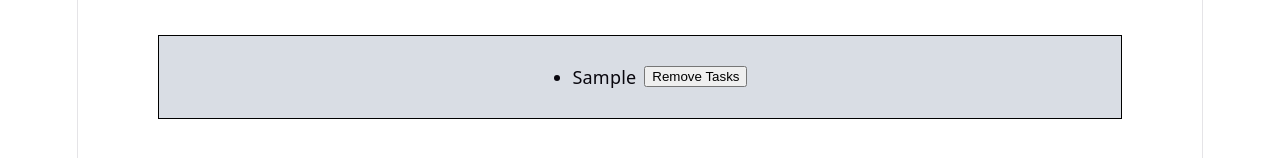
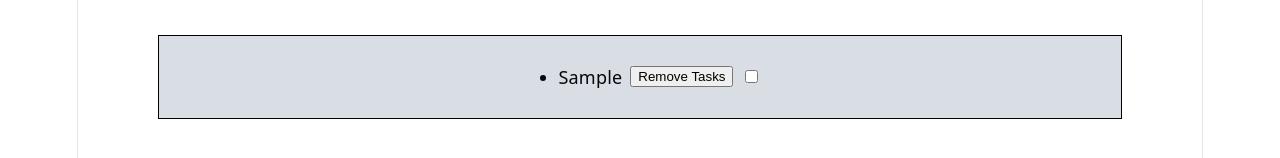
Before and after one commit to Akshat-Dev-tech/Doify, a React (Vite) app: page / in a window 1280 px wide. Both pictures are taken after typing "Sample" into the empty fields and a click on the button "Add Task". Shown: the part 198-356 px from the top of the page. Built offline with nearby package versions, Linux system fonts and the light colour scheme.

Commit message:
feat: mark completed tasks funcitonality

```diff
--- a/src/App.jsx
+++ b/src/App.jsx
@@ -14,10 +14,21 @@ function App() {
    setTasks(tasks.filter((_,index)=>index!=i))
   }
 
+  const completeTask=(e,todo ,i)=>{
+    setTasks(tasks.map((task,index)=>{
+      if(index===i){
+        let val = e.target.checked ? {...task,completed:true} : {...task,completed:false}
+        return val
+      }
+      else return task
+    }))
+  }
+
   const renderToDos = (todoobj,i) => (
     <div className='display-flex'>
-      <li>{todoobj.todo}</li>
-      <button type="button" onClick={()=>removeTask(todoobj.todo,i)}> Remove Tasks</button>
+      <li className={todoobj.completed ? 'completed' : ''}>{todoobj.todo}</li>
+      <button type="button" onClick={() => removeTask(todoobj.todo, i)}> Remove Tasks</button>
+      <input type="checkbox" onChange={(e)=>completeTask(e,todoobj.todo,i)}/>
     </div>
   )
 
--- a/src/index.css
+++ b/src/index.css
@@ -126,3 +126,8 @@ code {
   justify-content: center;
   gap: 8px;
 }
+
+.completed{
+  color: green;
+  font-weight: 800;
+}
```
